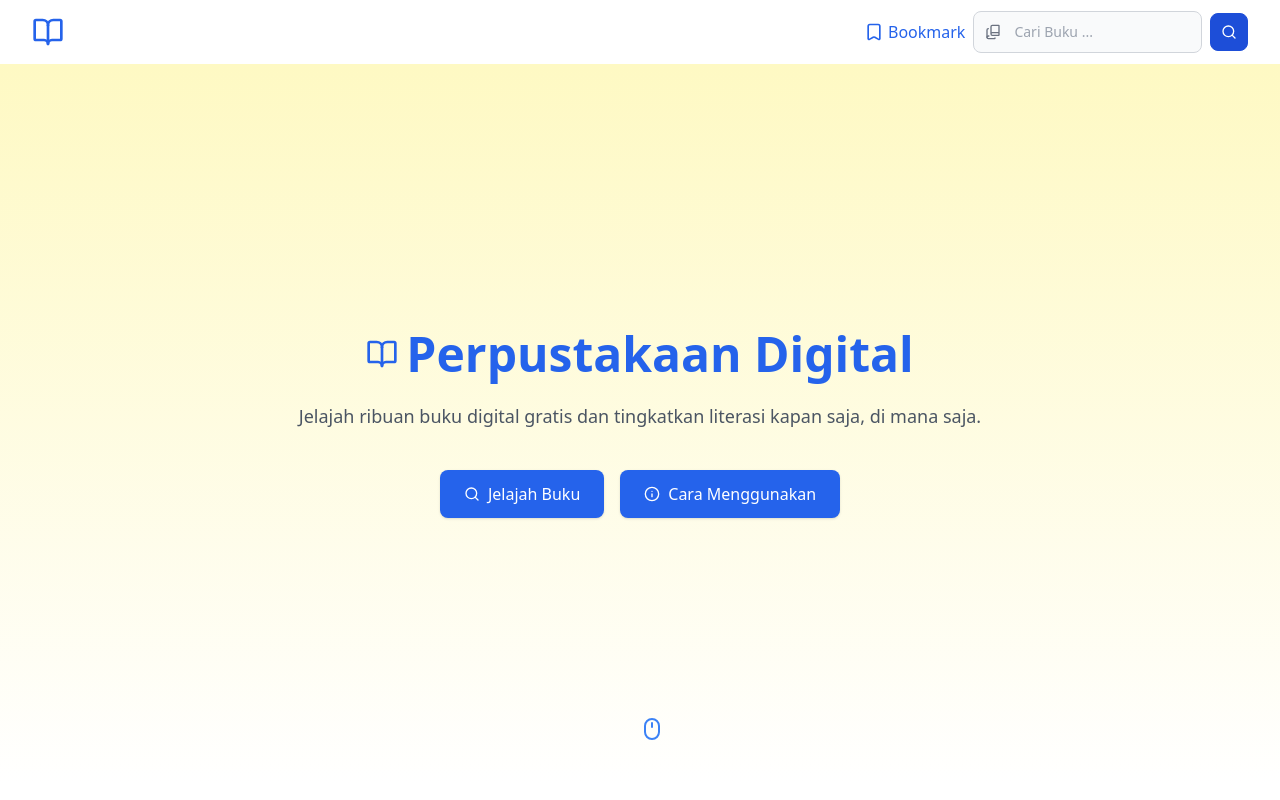
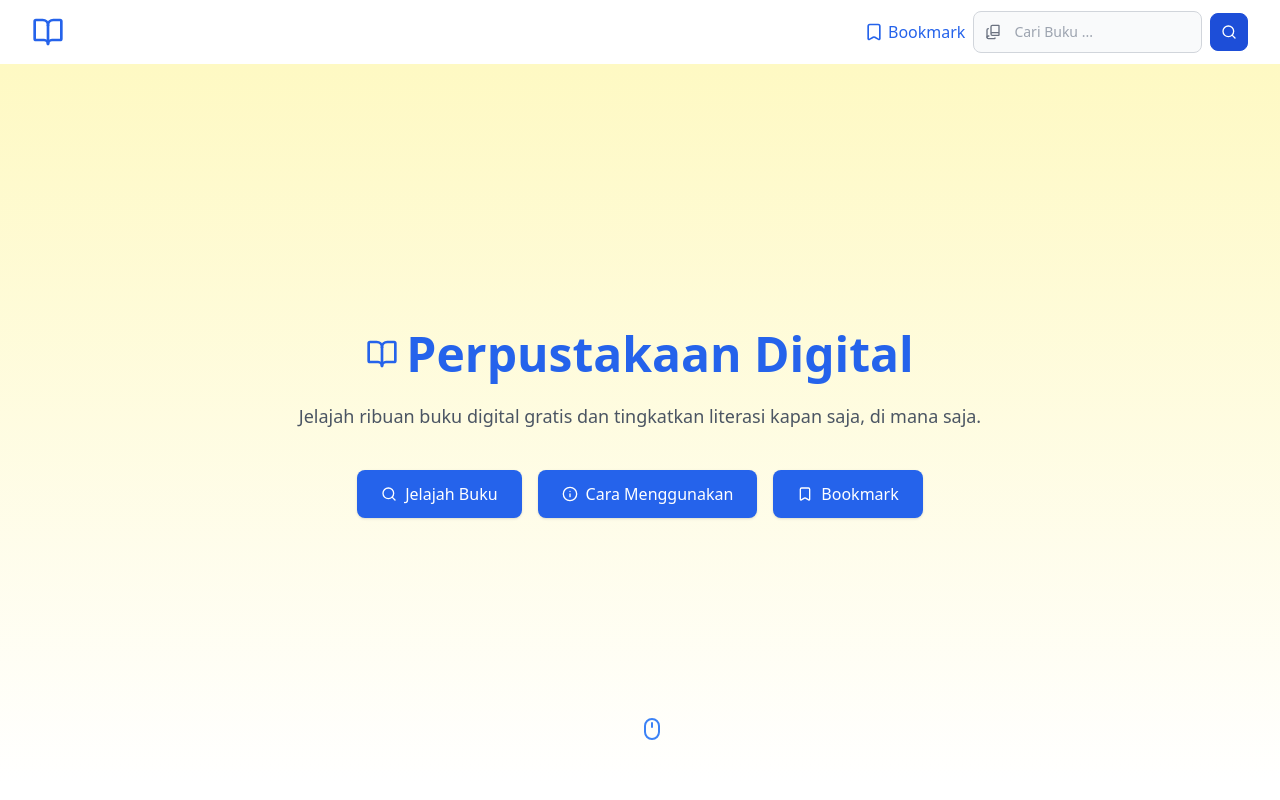
Before and after one commit to nazrilacil/PerpustakaanDigital, a Vue app: page / in a window 1280 px wide. Shown: the top 800 px of the page. Built offline with nearby package versions, Linux system fonts and the light colour scheme.

Commit message:
Update HeroSection.vue

```diff
--- a/src/components/HeroSection.vue
+++ b/src/components/HeroSection.vue
@@ -1,5 +1,5 @@
 <script setup>
-import { BookOpen, Search, Info, Mouse } from 'lucide-vue-next';
+import { BookOpen, Search, Info, Mouse, Bookmark } from 'lucide-vue-next';
 </script>
 
 <template>
@@ -19,6 +19,9 @@ import { BookOpen, Search, Info, Mouse } from 'lucide-vue-next';
         <a href="#how-to" class="flex items-center justify-center gap-2 px-6 py-3 bg-blue-600 hover:bg-blue-700 text-white rounded-lg shadow transition">
           <Info class="w-4 h-4" /> Cara Menggunakan
         </a>
+          <router-link to="/bookmark" class="flex items-center justify-center gap-2 px-6 py-3 bg-blue-600 hover:bg-blue-700 text-white rounded-lg shadow transition">
+            <Bookmark class="w-4 h-4" /> Bookmark
+          </router-link>
       </div>
     </div>
 
```
